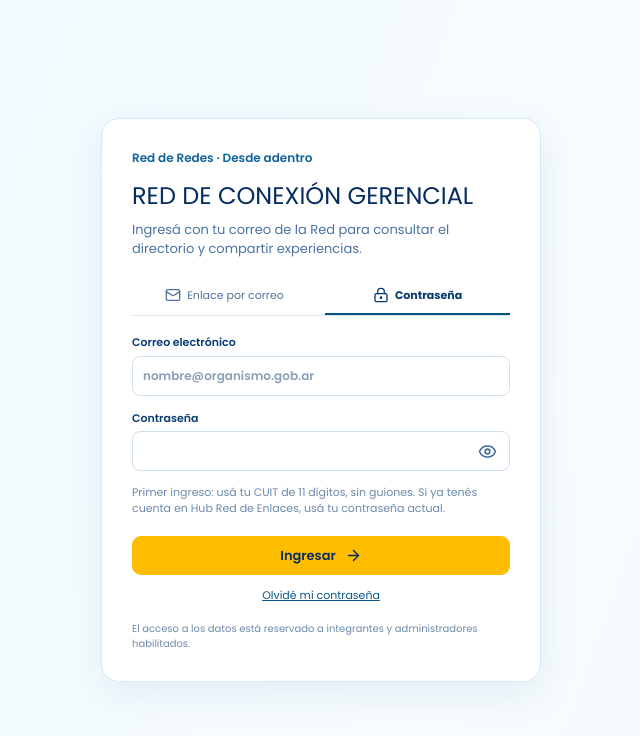
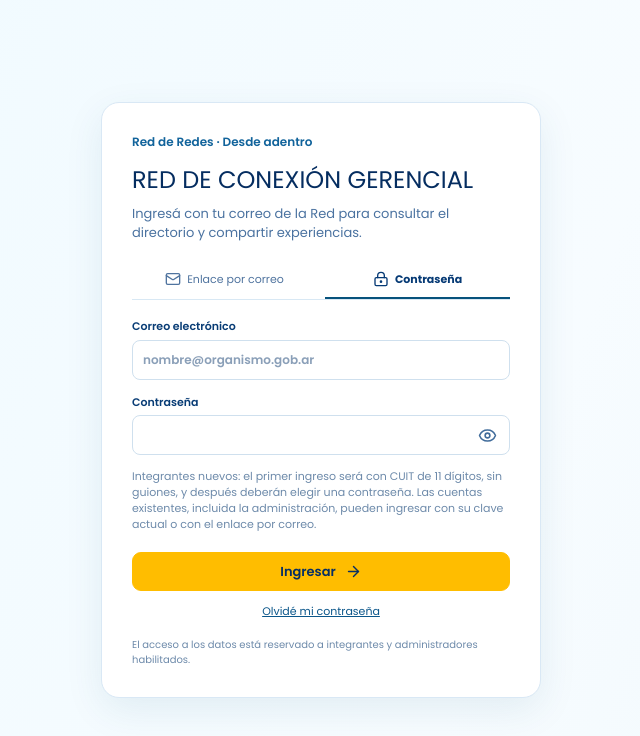
Before and after one commit to wohlgcba/red-de-conexion-gerencial, a React (Vite) app: page / in a window 1280 px wide. Both pictures are taken after a click on the button "Contraseña". Shown: the top 736 px of the page, without its empty margins (319-959 px from the left). Built offline with nearby package versions, Linux system fonts and the light colour scheme; no server answers.

Commit message:
Clarify existing account login guidance

```diff
--- a/src/pages/LoginPage.tsx
+++ b/src/pages/LoginPage.tsx
@@ -5,7 +5,7 @@ import { requireSupabase } from '../lib/supabase'
 function loginErrorMessage(error: unknown): string {
   const detail = error instanceof Error ? error.message : ''
   if (/invalid login credentials/i.test(detail)) {
-    return 'No pudimos validar esa cuenta. Revisá el correo, la contraseña y que el usuario esté confirmado en BASE GCBA.'
+    return 'Correo o contraseña incorrectos. Si ya tenés cuenta, usá tu clave actual o ingresá con el enlace por correo.'
   }
   if (/failed to fetch|non ISO-8859-1/i.test(detail)) {
     return 'No se pudo conectar con el servicio de acceso. Intentá de nuevo en unos momentos.'
@@ -84,7 +84,7 @@ export function LoginPage() {
             </button>
           </span>
         </label>}
-        {mode === 'password' && <small>Primer ingreso: usá tu CUIT de 11 dígitos, sin guiones. Si ya tenés cuenta en Hub Red de Enlaces, usá tu contraseña actual.</small>}
+        {mode === 'password' && <small>Integrantes nuevos: el primer ingreso será con CUIT de 11 dígitos, sin guiones, y después deberán elegir una contraseña. Las cuentas existentes, incluida la administración, pueden ingresar con su clave actual o con el enlace por correo.</small>}
         <button className="btn btn-yellow" type="submit" disabled={busy}>{busy ? 'Ingresando...' : mode === 'link' ? 'Enviar enlace de acceso' : 'Ingresar'} <ArrowRight size={17} /></button>
       </form>
       {needsEmailVerification && <button className="auth-link-button" type="button" disabled={busy} onClick={() => void sendEmail('verify')}>Enviar enlace de verificación</button>}
```
